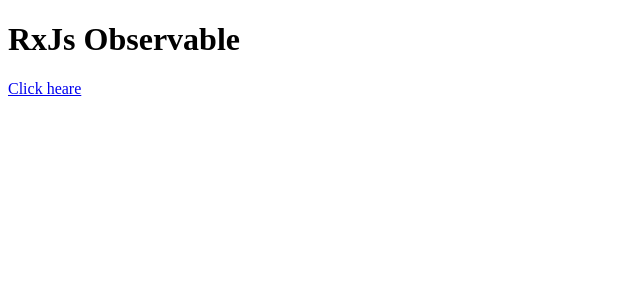
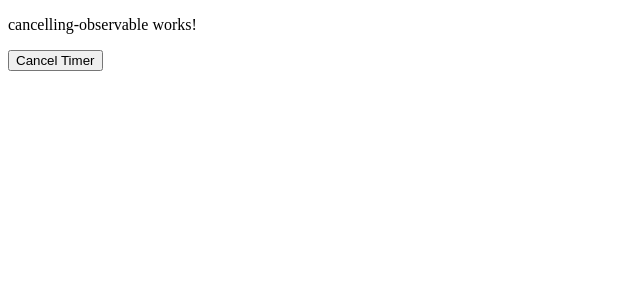
Before and after one commit to natalya-vd/rxjsComplete, an Angular app: page / in a window 1280 px wide. Shown: the top 300 px of the page, without its empty margins (0-640 px from the left). Built offline with nearby package versions, Linux system fonts and the light colour scheme.

Commit message:
unsubscribe Observable

```diff
--- a/src/app/app.component.html
+++ b/src/app/app.component.html
@@ -1,3 +1,5 @@
-<app-create-observable></app-create-observable>
+<!-- <app-create-observable></app-create-observable> -->
 
 <!-- <app-new-observable></app-new-observable> -->
+
+<app-cancelling-observable></app-cancelling-observable>
--- a/src/app/app.module.ts
+++ b/src/app/app.module.ts
@@ -4,11 +4,14 @@ import { BrowserModule } from '@angular/platform-browser';
 import { AppRoutingModule } from './app-routing.module';
 import { AppComponent } from './app.component';
 import { NewObservableComponent } from './components/new-observable/new-observable.component';
+import { CancellingObservableComponent } from './components/cancelling-observable/cancelling-observable.component';
 import { CreateObservableComponent } from './components/create-observable/create-observable.component';
 
 @NgModule({
   declarations: [
     AppComponent,
+    NewObservableComponent,
+    CancellingObservableComponent,
     CreateObservableComponent
   ],
   imports: [
--- /dev/null
+++ b/src/app/components/cancelling-observable/cancelling-observable.component.html
@@ -0,0 +1,3 @@
+<p>cancelling-observable works!</p>
+
+<button type="button" (click)="cancelTimer()">Cancel Timer</button>
--- /dev/null
+++ b/src/app/components/cancelling-observable/cancelling-observable.component.ts
@@ -0,0 +1,22 @@
+import { Component, OnInit } from '@angular/core';
+import { Subscription, interval } from 'rxjs';
+
+@Component({
+  selector: 'app-cancelling-observable',
+  templateUrl: './cancelling-observable.component.html',
+  styleUrls: ['./cancelling-observable.component.css']
+})
+export class CancellingObservableComponent implements OnInit {
+  timerSubs!: Subscription
+
+  ngOnInit(): void {
+    const newObservable = interval(1000)
+
+    this.timerSubs = newObservable.subscribe((data) => console.log(new Date().toLocaleTimeString() + ' ' + data))
+  }
+
+  cancelTimer() {
+    console.log('cancel the observable')
+    this.timerSubs.unsubscribe()
+  }
+}
```
Also changed, not shown: src/app/components/cancelling-observable/cancelling-observable.component.css (added), 1 other file (tests, documents, lock files or other folders).
